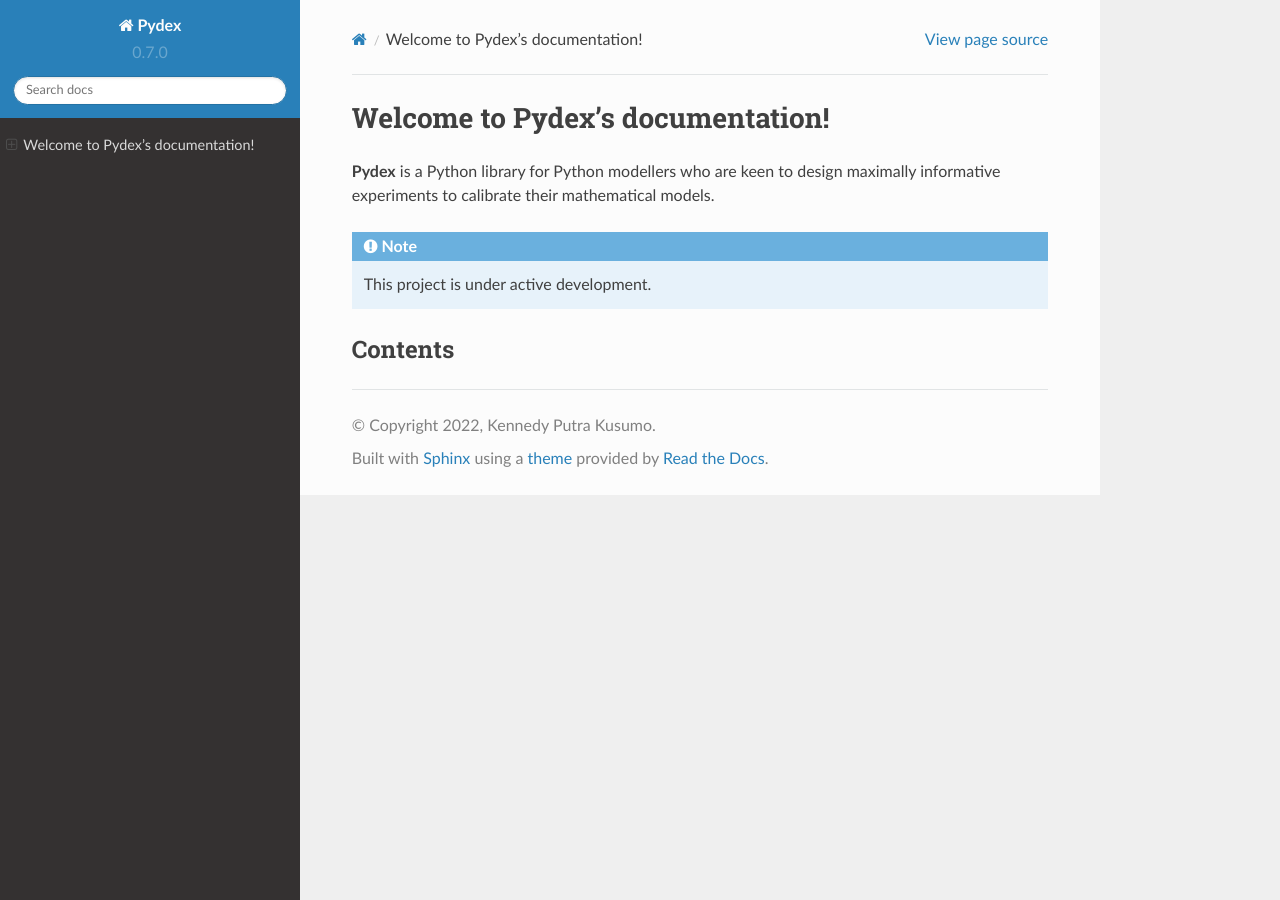
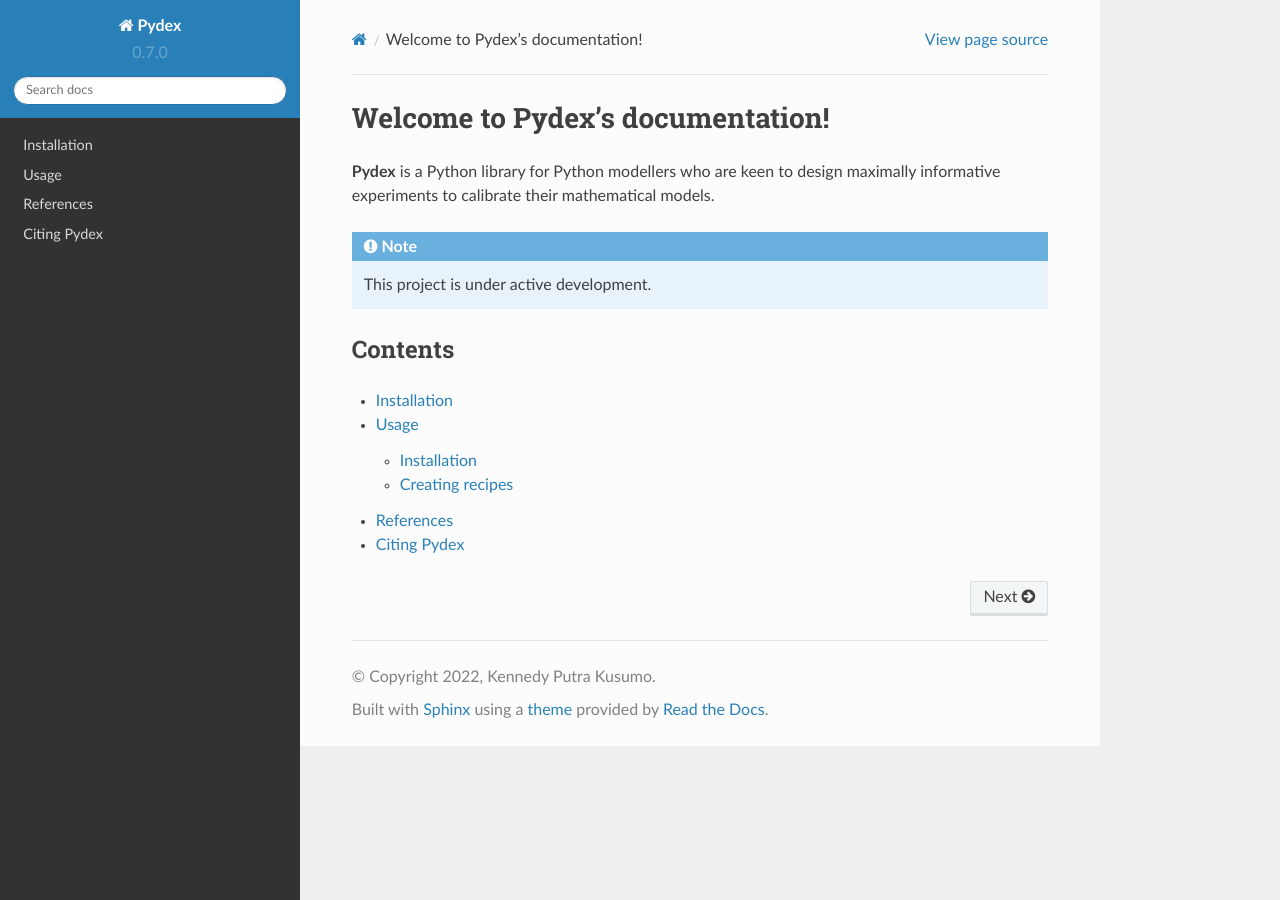
Before and after one commit to KennedyPutraKusumo/rtd-tutorial, a Sphinx documentation site: the page built from docs/source/index.rst, in a window 1280 px wide. Built offline with Sphinx 7.4.7 and the Read the Docs theme 2.0.0, drawn with Linux system fonts in a browser that asks for light colours.

```diff
--- /dev/null
+++ b/docs/source/essentials/index.rst
@@ -0,0 +1,5 @@
+..  toctree::
+    installation.rst
+    dependencies.rst
+    references.rst
+    citing_pydex.rst
--- a/docs/source/essentials/installation.rst
+++ b/docs/source/essentials/installation.rst
@@ -1,7 +1,5 @@
-API
-===
+Installation
+============
 
-.. autosummary::
-   :toctree: generated
 
    lumache
--- a/docs/source/index.rst
+++ b/docs/source/index.rst
@@ -12,8 +12,4 @@ Contents
 --------
 
 .. toctree::
-    :maxdepth: 2
-    essentials/installation
-    essentials/dependencies
-    essentials/references
-    essentials/citing_pydex
+    essentials/index.rst
```
Also changed, not shown: docs/source/essentials/citing_pydex.rst (+4 -5 lines).
